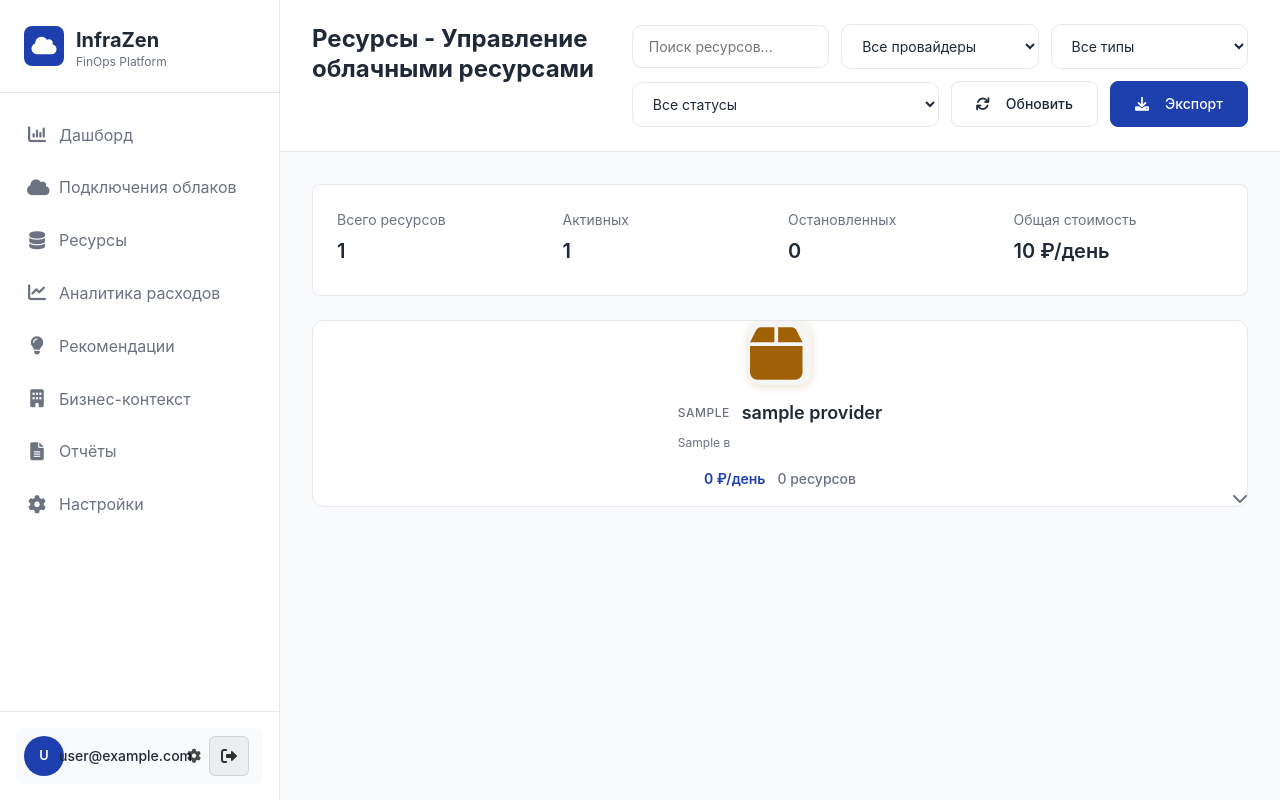
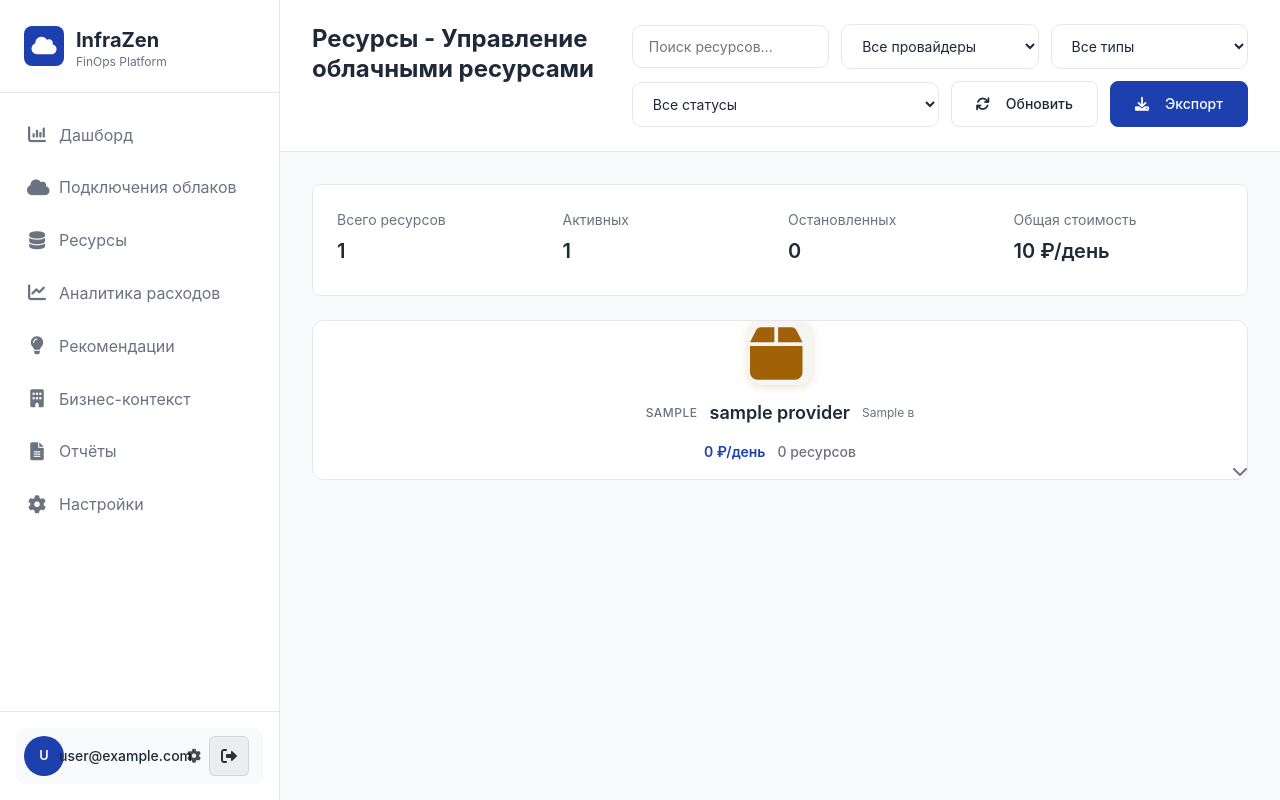
Before and after one commit to colaisr/infrazen, a Flask app: template app/templates/resources.html in a window 1280 px wide. Run offline with Flask 3, Linux system fonts and the light colour scheme; tables that the repository leaves empty hold one stand-in row (values such as "Sample post"); the template is opened without the code that fills it: values that come from a table or form of the project are taken from there, most other values are stand-ins (such as "Sample title", 1, 10 or a date in 2020).

Commit message:
feat: Create single-line provider card title layout
- Simplify HTML structure by removing nested divs
- Put provider type, name, and sync info all in one horizontal line
- Use flex-direction: row for provider-details to align everything horizontally
- Add flex-shrink: 0 to provider-sync to prevent text wrapping
- Create clean single-line layout: [Logo] BEGET beget- cola 2025-10-14 в 00:26 [cost/resource count]

All components now display in one clean horizontal line matching connections page style

```diff
--- a/app/templates/resources.html
+++ b/app/templates/resources.html
@@ -79,18 +79,14 @@
                     {% endif %}
                 </div>
                 <div class="provider-details">
-                    <div class="provider-header-info">
                     <div class="provider-type">{{ provider.provider_type|upper }}</div>
                     <div class="provider-name">{{ provider.connection_name or provider.provider_type|title }}</div>
-                    </div>
-                    <div class="provider-meta">
-                        <span class="provider-sync">
+                    <div class="provider-sync">
                         {% if provider.details.last_sync %}
                             {{ provider.details.last_sync[:10] }} в {{ provider.details.last_sync[11:16] }}
                         {% else %}
                             Никогда
                         {% endif %}
-                        </span>
                     </div>
                 </div>
                 <div class="provider-stats">
@@ -488,25 +484,16 @@
     flex: 1;
     min-width: 0;
     display: flex;
-    flex-direction: column;
-    gap: 0.5rem;
-}
-
-.provider-header-info {
-    display: flex;
+    flex-direction: row;
     align-items: center;
     gap: 0.75rem;
-}
-
-.provider-meta {
-    display: flex;
-    align-items: center;
 }
 
 .provider-sync {
     font-size: 0.75rem;
     color: var(--text-secondary);
     font-weight: 400;
+    flex-shrink: 0;
 }
 
 .provider-name {
```
Lines whose indentation alone changed are shown as unchanged.
